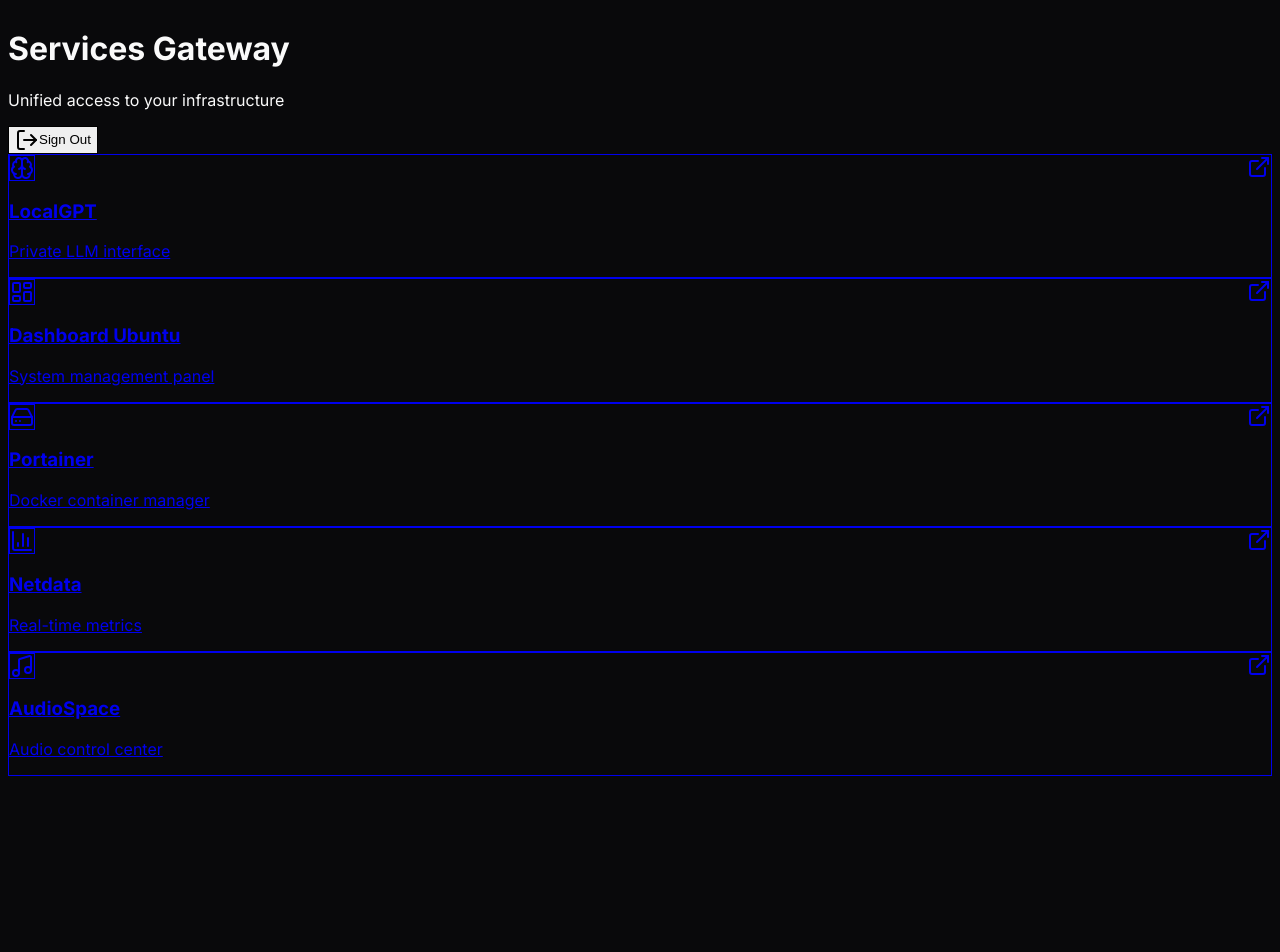
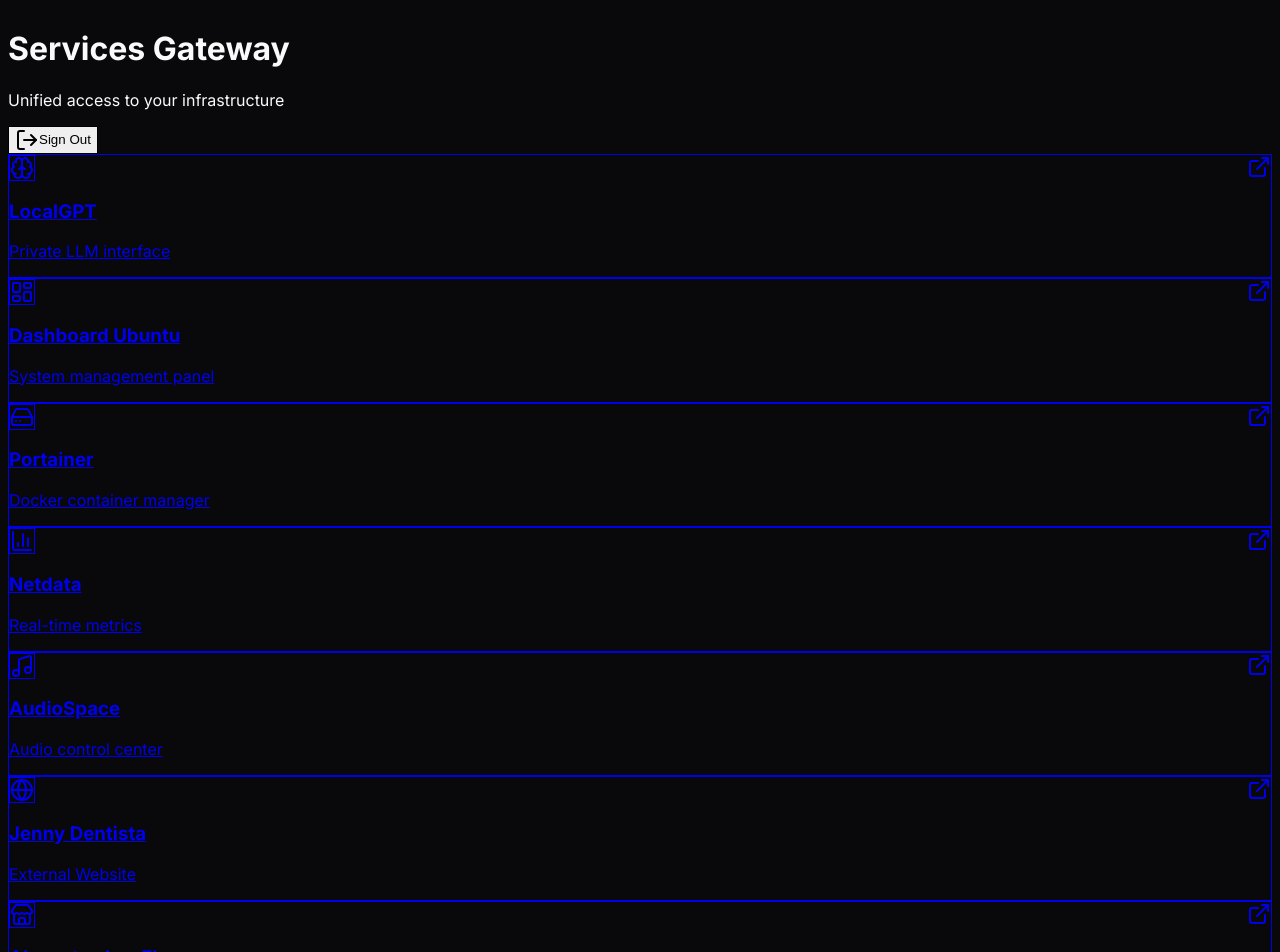
Before and after one commit to Th3ProHero/MauServerMain, a Next.js app in the folder SSOGateway/webapp/: page / in a window 1280 px wide. Shown: the top 952 px of the page. Before the commit the page ends 816 px from the top, so only its background shows below. Built offline with nearby package versions, Linux system fonts and the light colour scheme.

Commit message:
Añadidos accesos a sitios web externos en el grid

```diff
--- a/SSOGateway/webapp/src/app/page.tsx
+++ b/SSOGateway/webapp/src/app/page.tsx
@@ -1,7 +1,7 @@
 "use client";
 
 import { motion } from "framer-motion";
-import { LogOut, LayoutDashboard, Brain, HardDrive, BarChart3, Music, ExternalLink } from "lucide-react";
+import { LogOut, LayoutDashboard, Brain, HardDrive, BarChart3, Music, ExternalLink, Globe, Store } from "lucide-react";
 import { useRouter } from "next/navigation";
 
 const APPS = [
@@ -49,6 +49,26 @@
     color: "text-purple-400",
     bg: "bg-purple-500/10",
     border: "border-purple-500/20",
+  },
+  {
+    name: "Jenny Dentista",
+    description: "External Website",
+    path: "https://jennydentista.com/",
+    icon: Globe,
+    color: "text-pink-400",
+    bg: "bg-pink-500/10",
+    border: "border-pink-500/20",
+    external: true,
+  },
+  {
+    name: "Abarrotes Las Flores",
+    description: "External Website",
+    path: "https://abarroteslasflores.com/",
+    icon: Store,
+    color: "text-yellow-400",
+    bg: "bg-yellow-500/10",
+    border: "border-yellow-500/20",
+    external: true,
   },
 ];
 
@@ -106,6 +126,8 @@
             <motion.a
               key={app.name}
               href={app.path}
+              target={(app as any).external ? "_blank" : undefined}
+              rel={(app as any).external ? "noopener noreferrer" : undefined}
               variants={item}
               whileHover={{ y: -4, scale: 1.02 }}
               whileTap={{ scale: 0.98 }}
```
